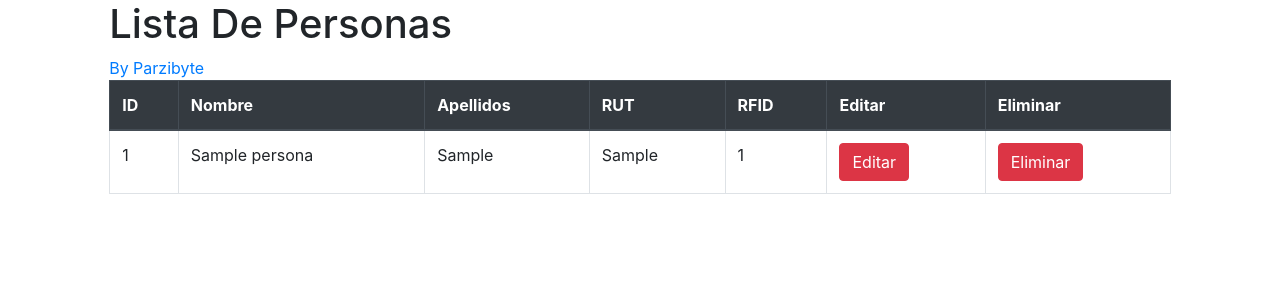
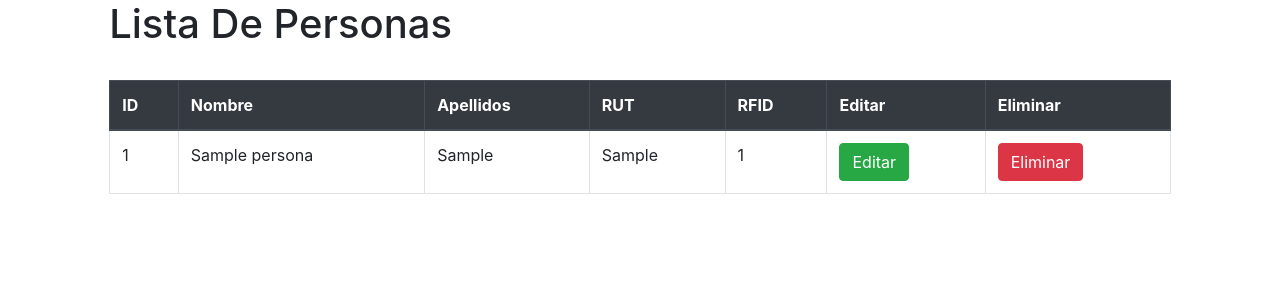
Before and after one commit to MarioRDuque/totem, a PHP site: page /ListarPersonas.php in a window 1280 px wide. Shown: the top 300 px of the page. Run offline with PHP 8.4, Linux system fonts and the light colour scheme; tables that the repository leaves empty or names only in its code hold one stand-in row (values such as "Sample post"); some libraries are stand-ins or nearby versions.

Commit message:
correccion

```diff
--- a/InsertarPersonas.php
+++ b/InsertarPersonas.php
@@ -23,7 +23,7 @@ include_once "base_de_datos.php";
 $nombre = $_POST["nombre"];
 $apellidos = $_POST["apellidos"];
 $rut = $_POST["rut"];
-$rut = $_POST["rfid"];
+$rfid = $_POST["rfid"];
 
 /*
 Al incluir el archivo "base_de_datos.php", todas sus variables están
--- a/ListarPersonas.php
+++ b/ListarPersonas.php
@@ -32,7 +32,6 @@ $personas = $sentencia->fetchAll(PDO::FETCH_OBJ);
 <div class="col-1"></div>
     <div class="col-10">
 		<h1>Lista De Personas</h1>
-		<a href="//parzibyte.me/blog" target="_blank">By Parzibyte</a>
 		<br>
 		<div class="table-responsive">
 			<table class="table table-bordered">
@@ -59,7 +58,7 @@ $personas = $sentencia->fetchAll(PDO::FETCH_OBJ);
 							<td><?php echo $totem->apellidos ?></td>
 							<td><?php echo $totem->rut ?></td>
 							<td><?php echo $totem->rfid ?></td>
-							<td><a class="btn btn-danger" href="<?php echo "EditarPersonas.php?id=" . $totem->id_persona?>">Editar</a></td>
+							<td><a class="btn btn-success" href="<?php echo "EditarPersonas.php?id=" . $totem->id_persona?>">Editar</a></td>
 							<td><a class="btn btn-danger" href="<?php echo "EliminarPersonas.php?id=" . $totem->id_persona?>">Eliminar</a></td>
 						</tr>
 					<?php } ?>
```
Also changed, not shown: GuardarDatosEditados.php (line endings or trailing spaces).
